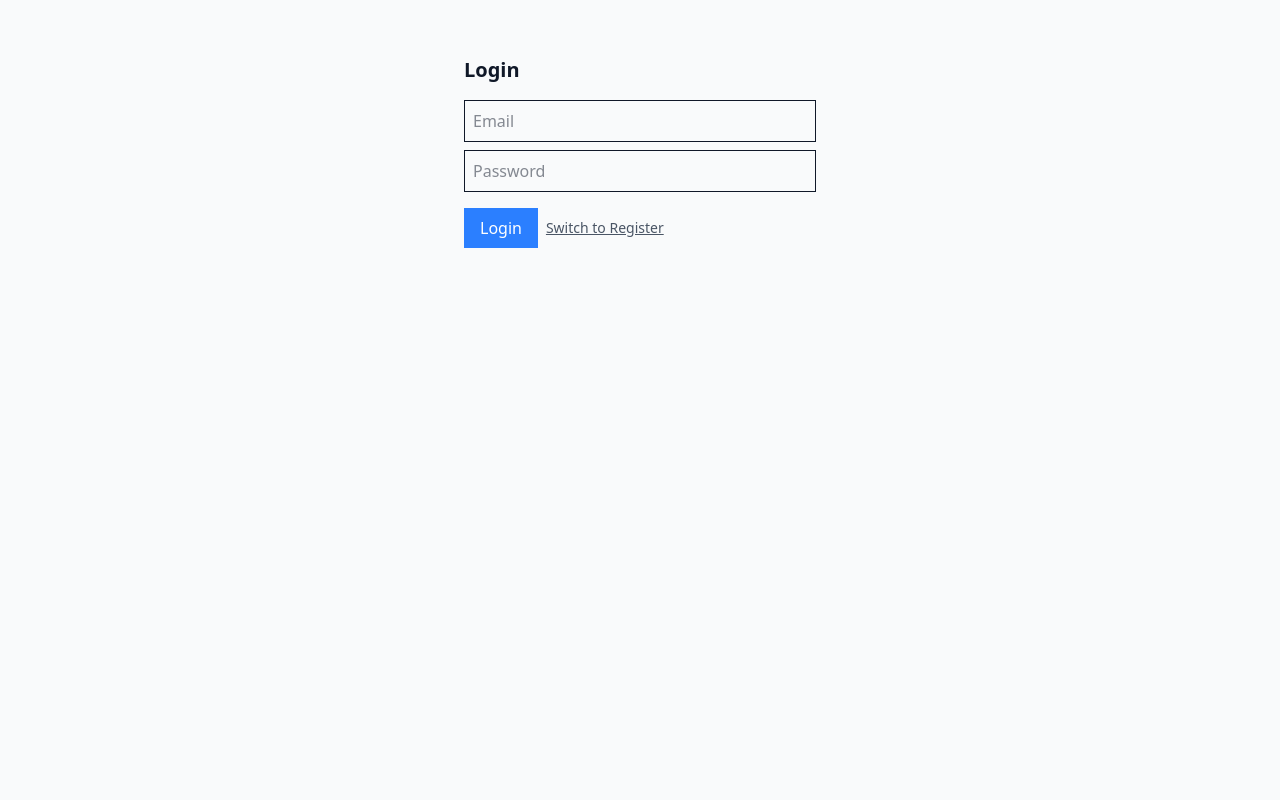
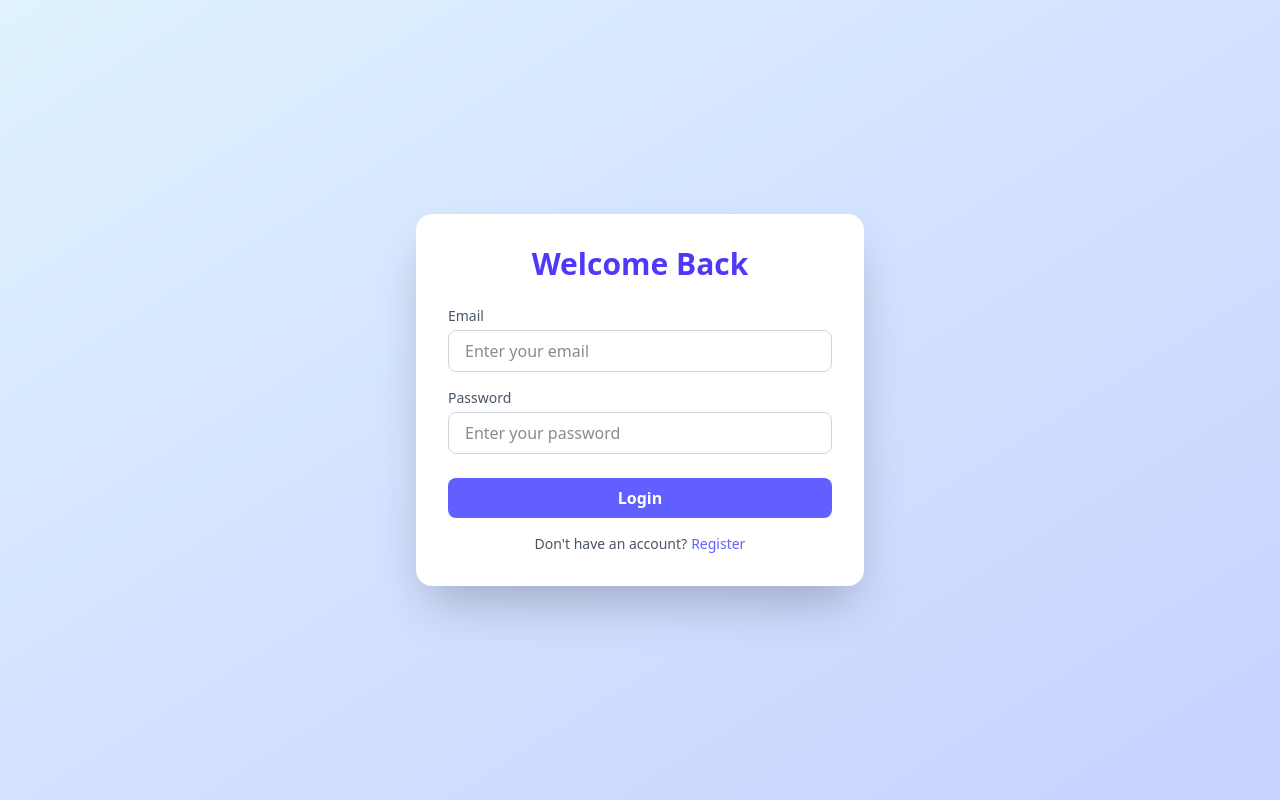
Before and after one commit to Aniket12215523/acciojob_assessment-frontend, a Next.js app: page / in a window 1280 px wide. Built offline with nearby package versions, Linux system fonts and the light colour scheme; no server answers.

Commit message:
updated css of authpage

```diff
--- a/src/components/AuthForm.jsx
+++ b/src/components/AuthForm.jsx
@@ -1,4 +1,4 @@
-'use client'
+'use client';
 import { useState } from 'react';
 import { useRouter } from 'next/navigation';
 import { useAuth } from '@/context/AuthContext';
@@ -27,42 +27,60 @@ export default function AuthForm() {
   };
 
   return (
-    <div className="p-4 max-w-sm mx-auto mt-10">
-      <h2 className="text-xl font-bold">{isRegister ? 'Register' : 'Login'}</h2>
+    <div className="min-h-screen bg-gradient-to-br from-sky-100 to-indigo-200 flex items-center justify-center px-4">
+      <div className="w-full max-w-md bg-white rounded-2xl shadow-2xl p-8 transition-all duration-300 animate-fade-in">
+        <h2 className="text-3xl font-bold text-center text-indigo-600 mb-6">
+          {isRegister ? 'Create Account' : 'Welcome Back'}
+        </h2>
 
         {isRegister && (
+          <div className="mb-4">
+            <label className="block text-gray-600 text-sm mb-1">Name</label>
             <input
-          placeholder="Name"
+              type="text"
+              placeholder="Enter your name"
               onChange={(e) => setName(e.target.value)}
-          className="border p-2 w-full mt-4"
+              className="w-full px-4 py-2 border border-gray-300 rounded-lg focus:outline-none focus:ring-2 focus:ring-indigo-400 transition"
             />
+          </div>
         )}
 
+        <div className="mb-4">
+          <label className="block text-gray-600 text-sm mb-1">Email</label>
           <input
-        placeholder="Email"
+            type="email"
+            placeholder="Enter your email"
             onChange={(e) => setEmail(e.target.value)}
-        className="border p-2 w-full mt-4"
+            className="w-full px-4 py-2 border border-gray-300 rounded-lg focus:outline-none focus:ring-2 focus:ring-indigo-400 transition"
           />
+        </div>
+
+        <div className="mb-6">
+          <label className="block text-gray-600 text-sm mb-1">Password</label>
           <input
-        placeholder="Password"
             type="password"
+            placeholder="Enter your password"
             onChange={(e) => setPassword(e.target.value)}
-        className="border p-2 w-full mt-2"
+            className="w-full px-4 py-2 border border-gray-300 rounded-lg focus:outline-none focus:ring-2 focus:ring-indigo-400 transition"
           />
+        </div>
 
-      <div className="mt-4 flex gap-2">
         <button
           onClick={handleAuth}
-          className="bg-blue-500 text-white px-4 py-2"
+          className="w-full bg-indigo-500 hover:bg-indigo-600 text-white py-2 rounded-lg font-semibold transition-all duration-200"
         >
           {isRegister ? 'Register' : 'Login'}
         </button>
+
+        <p className="text-center text-sm text-gray-600 mt-4">
+          {isRegister ? 'Already have an account?' : "Don't have an account?"}
           <button
             onClick={() => setIsRegister(!isRegister)}
-          className="text-sm text-gray-600 underline"
+            className="ml-1 text-indigo-500 hover:underline font-medium transition"
           >
-          {isRegister ? 'Switch to Login' : 'Switch to Register'}
+            {isRegister ? 'Login' : 'Register'}
           </button>
+        </p>
       </div>
     </div>
   );
--- a/src/styles/global.css
+++ b/src/styles/global.css
@@ -1 +1,8 @@
 @import "tailwindcss";
+@keyframes fade-in {
+  from { opacity: 0; transform: translateY(10px); }
+  to { opacity: 1; transform: translateY(0); }
+}
+.animate-fade-in {
+  animation: fade-in 0.5s ease-out;
+}
```
Lines whose indentation alone changed are shown as unchanged.
